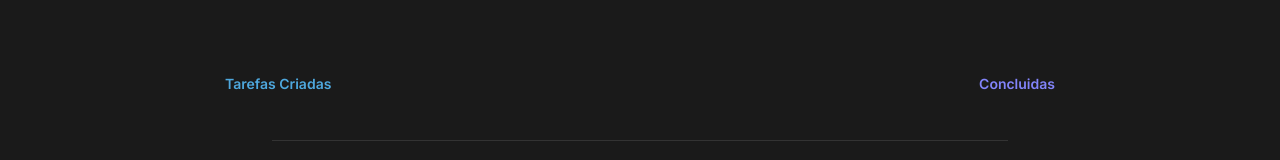
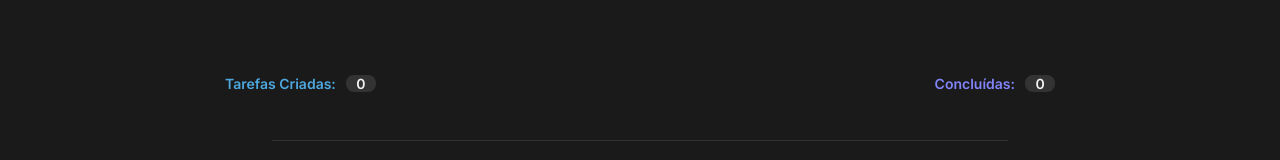
Before and after one commit to Carlosomr/to-do-list, a React (Vite) app: page / in a window 1280 px wide. Shown: the part 242-402 px from the top of the page. Built offline with nearby package versions, Linux system fonts and the light colour scheme.

Commit message:
criado o contador de tarefas criadas

```diff
--- a/src/components/post.jsx
+++ b/src/components/post.jsx
@@ -39,6 +39,7 @@ export function Post ({tarefa}) {
     }
 
 
+
     return(
        <main className={style.search}>
 
@@ -59,10 +60,17 @@ export function Post ({tarefa}) {
             </form>
 
         <article className= {style.article}>
-            <div className={style.contador}>
-             <span>Tarefas Criadas</span>
-             <strong>Concluidas</strong>
-            </div>
+        <div className={style.contador}>
+        <div className={style.criada}>
+            <span>Tarefas Criadas:</span>
+            <strong>{novaTarefa.length}</strong>
+        </div>
+        <div className={style.concluidas}>
+            <span>Concluídas:</span>
+            <strong>{novaTarefa.filter(task => task.isCompleted).length}</strong>
+        </div>
+
+        </div>
         </article>
 
 
--- a/src/components/post.module.css
+++ b/src/components/post.module.css
@@ -40,6 +40,7 @@ gap: 10px;
 .contador {
    display: flex;
    justify-content: space-between;
+   align-items: center;
    padding: 5px;
    flex-wrap: wrap; /* Permite que os itens sejam empilhados se necessário */
 }
@@ -48,12 +49,42 @@ gap: 10px;
    font-weight: 600;
    font-size: 14px;
 
+
 }
 .contador strong{
    color: var(--purple);
    font-weight: 600;
    font-size: 14px;
 
+}
+.criada{
+
+   display: flex;
+   gap: 10px;
+}
+.criada strong {
+   width: 30px;
+   align-items: center;
+   text-align: center;
+   background: var(--gray-400);
+   color: var(--gray-100);
+   border-radius: 8px;
+}
+.concluidas{
+   display: flex;
+   gap: 10px;
+
+}
+.concluidas span{
+   color: var(--purple);
+}
+.concluidas strong{
+   width: 30px;
+   align-items: center;
+   text-align: center;
+   background: var(--gray-400);
+   color: var(--gray-100);
+   border-radius: 8px;
 }
 .search, .formulario, .article {
    overflow-x: hidden;
```
